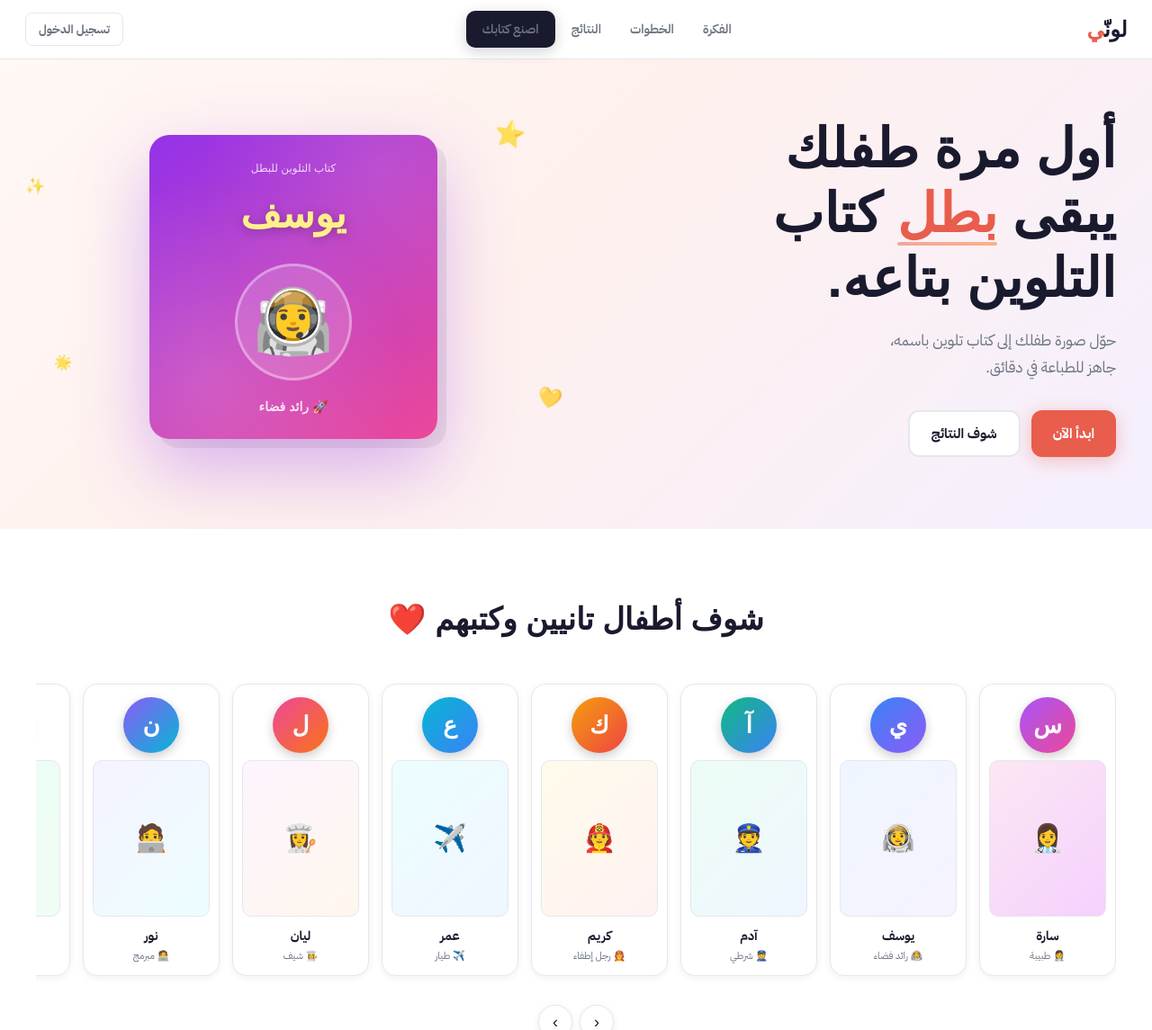
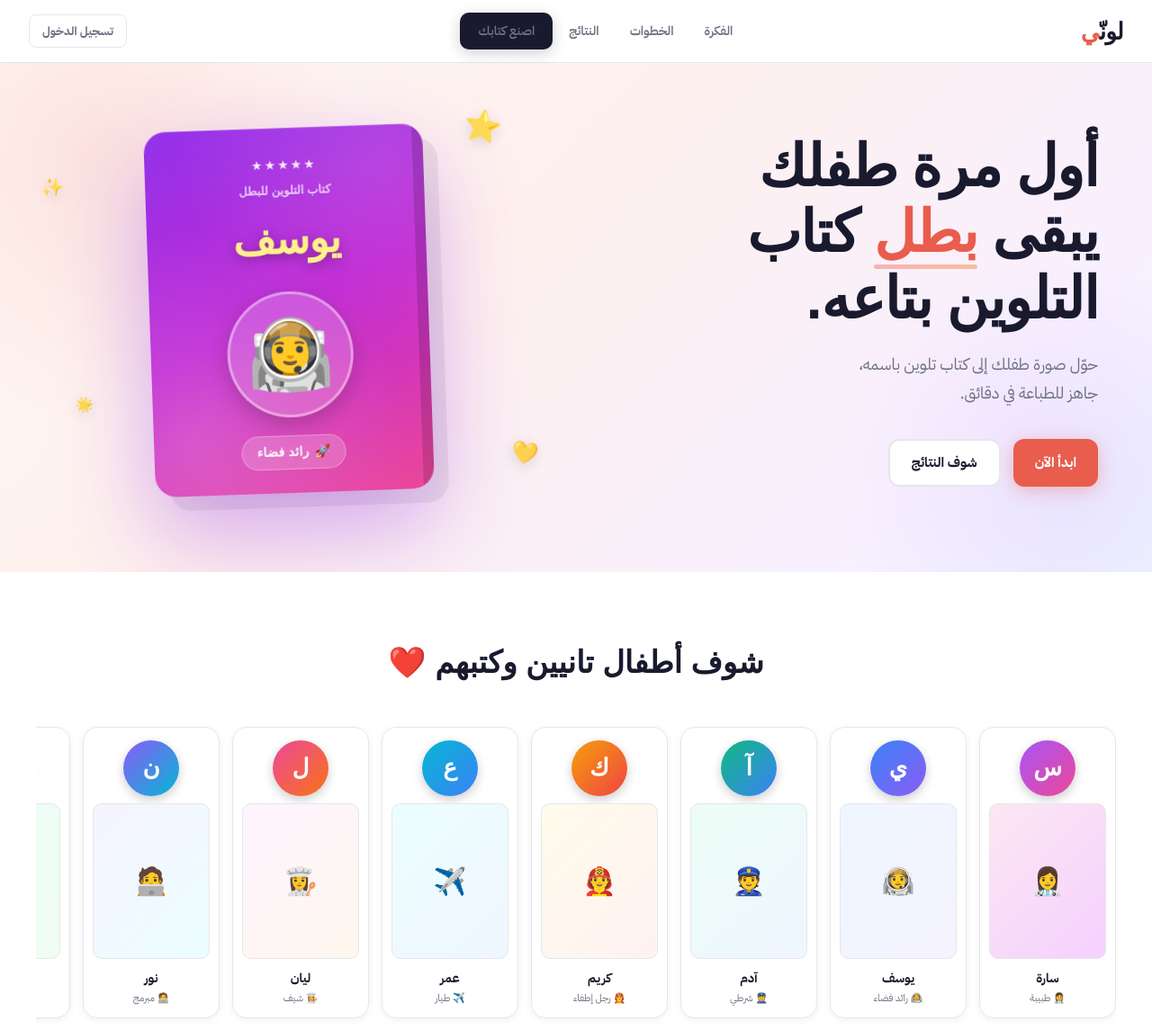
Before and after one commit to MahmedRahman/coloring_web, a Flask app: page / in a window 1280 px wide. Shown: the top 1145 px of the page at 90% size. Run offline with Flask 3, Linux system fonts and the light colour scheme; parts of the project's set-up code (start-up, migrations or seed data) failed here and were passed over; some libraries are stand-ins or nearby versions; some web fonts are replaced.

Commit message:
improve: enhanced navbar, hero with 3D book effect, and proper full footer

```diff
--- a/templates/landing.html
+++ b/templates/landing.html
@@ -37,17 +37,27 @@ img{max-width:100%;display:block}
 .nav{
   position:sticky;top:0;z-index:50;
   display:flex;align-items:center;justify-content:space-between;
-  gap:16px;padding:12px 28px;
-  background:rgba(255,255,255,.96);
+  gap:16px;padding:14px 32px;
+  background:rgba(255,255,255,.97);
   border-bottom:1px solid var(--border);
-  backdrop-filter:blur(16px);-webkit-backdrop-filter:blur(16px);
+  backdrop-filter:blur(20px);-webkit-backdrop-filter:blur(20px);
+  min-height:60px;
 }
-.nav-brand{font-family:var(--display);font-weight:800;font-size:24px;letter-spacing:-.02em;color:var(--ink);flex-shrink:0}
+.nav-brand{
+  font-family:var(--display);font-weight:800;font-size:26px;
+  letter-spacing:-.03em;color:var(--ink);flex-shrink:0;
+  line-height:1;
+}
 .nav-brand span{color:var(--coral)}
-.nav-links{display:flex;align-items:center;gap:4px;flex:1;justify-content:center}
-.nav-links a{padding:8px 14px;font-size:14px;font-weight:600;color:var(--muted);border-radius:8px;transition:color .15s,background .15s}
-.nav-links a:hover{color:var(--ink);background:rgba(0,0,0,.04)}
-.nav-auth{display:flex;align-items:center;gap:8px}
+.nav-links{display:flex;align-items:center;gap:2px;flex:1;justify-content:center}
+.nav-links a{
+  padding:8px 16px;font-size:14px;font-weight:600;
+  color:var(--muted);border-radius:8px;
+  transition:color .15s,background .15s;
+  white-space:nowrap;
+}
+.nav-links a:hover{color:var(--ink);background:rgba(0,0,0,.05)}
+.nav-auth{display:flex;align-items:center;gap:8px;flex-shrink:0}
 
 /* ====== BUTTONS ====== */
 .btn{
@@ -77,57 +87,118 @@ img{max-width:100%;display:block}
 
 /* ====== HERO ====== */
 .hero-section{
-  background:linear-gradient(135deg,#fff8f5 0%,#fef0ed 45%,#f5f0ff 100%);
-  position:relative;overflow:hidden;padding:64px 28px 80px;
+  background:linear-gradient(135deg,#fff8f5 0%,#fef0ed 40%,#f8f0ff 80%,#f0f4ff 100%);
+  position:relative;overflow:hidden;padding:72px 32px 88px;
+}
+/* Decorative blobs */
+.hero-section::before{
+  content:'';position:absolute;
+  width:600px;height:600px;border-radius:50%;
+  background:radial-gradient(circle,rgba(232,93,76,.12) 0%,transparent 70%);
+  top:-200px;left:-200px;pointer-events:none;
+}
+.hero-section::after{
+  content:'';position:absolute;
+  width:500px;height:500px;border-radius:50%;
+  background:radial-gradient(circle,rgba(139,92,246,.1) 0%,transparent 70%);
+  bottom:-150px;right:-150px;pointer-events:none;
 }
 .hero-inner{
-  max-width:1200px;margin:0 auto;
-  display:grid;grid-template-columns:1fr 1fr;
-  gap:56px;align-items:center;
+  max-width:1160px;margin:0 auto;
+  display:grid;grid-template-columns:1.1fr 1fr;
+  gap:64px;align-items:center;position:relative;z-index:1;
 }
 .hero-text h1{
   font-family:var(--display);
-  font-size:clamp(34px,5.5vw,60px);
-  font-weight:800;line-height:1.2;
-  color:var(--ink);margin-bottom:18px;
+  font-size:clamp(36px,5.5vw,64px);
+  font-weight:800;line-height:1.15;
+  color:var(--ink);margin-bottom:20px;
+  letter-spacing:-.02em;
 }
-.hero-text h1 .hl{color:var(--coral);position:relative}
+.hero-text h1 .hl{
+  color:var(--coral);position:relative;
+  display:inline-block;
+}
 .hero-text h1 .hl::after{
-  content:'';position:absolute;bottom:-2px;left:0;right:0;
-  height:4px;border-radius:2px;
+  content:'';position:absolute;bottom:-3px;left:0;right:0;
+  height:5px;border-radius:3px;
   background:linear-gradient(90deg,var(--coral),#f97316);
-  opacity:.5;
+  opacity:.4;
 }
-.hero-sub{font-size:17px;color:var(--muted);line-height:1.75;margin-bottom:32px;max-width:42ch}
-.hero-cta{display:flex;gap:12px;flex-wrap:wrap}
+.hero-sub{
+  font-size:18px;color:var(--muted);line-height:1.75;
+  margin-bottom:36px;max-width:44ch;
+}
+.hero-cta{display:flex;gap:14px;flex-wrap:wrap}
 .hero-visual{display:flex;align-items:center;justify-content:center;position:relative}
 
 /* Floating decorations */
-.hero-deco{position:absolute;animation:floaty 4s ease-in-out infinite;pointer-events:none;font-size:28px;opacity:.8}
-@keyframes floaty{0%,100%{transform:translateY(0) rotate(0deg)}50%{transform:translateY(-12px) rotate(12deg)}}
+.hero-deco{
+  position:absolute;animation:floaty 4s ease-in-out infinite;
+  pointer-events:none;font-size:28px;opacity:.85;
+  filter:drop-shadow(0 4px 8px rgba(0,0,0,.15));
+}
+@keyframes floaty{0%,100%{transform:translateY(0) rotate(0deg)}50%{transform:translateY(-14px) rotate(12deg)}}
 
-/* Book illustration */
+/* Book card illustration */
 .hero-book{
-  width:100%;max-width:320px;border-radius:22px;
-  background:linear-gradient(145deg,#9333ea 0%,#ec4899 100%);
-  padding:28px 22px 24px;
-  box-shadow:0 32px 80px rgba(147,51,234,.35),10px 10px 0 rgba(0,0,0,.07);
+  width:100%;max-width:310px;
+  border-radius:24px;
+  background:linear-gradient(155deg,#9333ea 0%,#c026d3 50%,#ec4899 100%);
+  padding:30px 24px 26px;
+  box-shadow:
+    0 40px 100px rgba(147,51,234,.4),
+    16px 16px 0 rgba(0,0,0,.07),
+    inset 0 1px 0 rgba(255,255,255,.2);
   position:relative;overflow:hidden;text-align:center;
   color:#fff;font-family:var(--display);
+  transform:rotate(-2deg);
+  transition:transform .3s ease;
 }
+.hero-book:hover{transform:rotate(0deg) scale(1.02)}
 .hero-book::before{
   content:'';position:absolute;inset:0;
-  background:radial-gradient(circle at 20% 80%,rgba(255,255,255,.15) 0%,transparent 60%),
-             radial-gradient(circle at 80% 10%,rgba(255,255,255,.1) 0%,transparent 50%);
+  background:
+    radial-gradient(circle at 15% 85%,rgba(255,255,255,.18) 0%,transparent 55%),
+    radial-gradient(circle at 85% 10%,rgba(255,255,255,.12) 0%,transparent 50%);
 }
-.hero-book-kicker{font-size:12px;opacity:.8;margin-bottom:4px;position:relative}
-.hero-book-name{font-size:44px;font-weight:800;color:#fef08a;margin-bottom:18px;position:relative;text-shadow:0 2px 12px rgba(0,0,0,.25)}
+/* Spine effect */
+.hero-book::after{
+  content:'';position:absolute;
+  top:0;right:0;bottom:0;width:12px;
+  background:rgba(0,0,0,.15);
+  border-radius:0 24px 24px 0;
+}
+.hero-book-stars{
+  font-size:14px;letter-spacing:2px;margin-bottom:6px;
+  position:relative;opacity:.9;
+}
+.hero-book-kicker{
+  font-size:13px;opacity:.75;margin-bottom:6px;
+  position:relative;font-weight:600;
+}
+.hero-book-name{
+  font-size:46px;font-weight:800;color:#fef08a;
+  margin-bottom:20px;position:relative;
+  text-shadow:0 3px 14px rgba(0,0,0,.3);
+  letter-spacing:-.02em;
+}
 .hero-book-char{
-  width:130px;height:130px;border-radius:50%;margin:0 auto;position:relative;
-  background:rgba(255,255,255,.15);border:3px solid rgba(255,255,255,.35);
-  display:flex;align-items:center;justify-content:center;font-size:72px;
+  width:140px;height:140px;border-radius:50%;margin:0 auto;
+  position:relative;
+  background:rgba(255,255,255,.18);
+  border:3px solid rgba(255,255,255,.4);
+  display:flex;align-items:center;justify-content:center;
+  font-size:78px;
+  box-shadow:0 8px 24px rgba(0,0,0,.2);
 }
-.hero-book-bottom{position:relative;margin-top:18px;font-size:14px;font-weight:700;opacity:.85}
+.hero-book-badge{
+  position:relative;margin-top:20px;
+  display:inline-flex;align-items:center;gap:6px;
+  background:rgba(255,255,255,.18);border:1px solid rgba(255,255,255,.3);
+  border-radius:999px;padding:6px 16px;
+  font-size:14px;font-weight:700;letter-spacing:.02em;
+}
 
 /* ====== SECTION COMMONS ====== */
 .sec{padding:72px 28px}
@@ -387,7 +493,7 @@ img{max-width:100%;display:block}
     <a href="#idea">الفكرة</a>
     <a href="#how">الخطوات</a>
     <a href="#results">النتائج</a>
-    <a class="btn btn-primary" href="/app" style="font-size:14px;padding:9px 18px;border-radius:10px">اصنع كتابك</a>
+    <a class="btn btn-primary" href="/app" style="font-size:14px;padding:9px 20px;border-radius:10px">اصنع كتابك</a>
   </nav>
   <div class="nav-auth">
     <span class="nav-user-label" id="lnd-user-label"></span>
@@ -409,15 +515,16 @@ img{max-width:100%;display:block}
       </div>
     </div>
     <div class="hero-visual">
-      <span class="hero-deco" style="top:-14px;right:28px;animation-delay:0s">⭐</span>
-      <span class="hero-deco" style="bottom:16px;right:-12px;font-size:22px;animation-delay:1s">💛</span>
-      <span class="hero-deco" style="top:44px;left:-12px;font-size:18px;animation-delay:2s">✨</span>
-      <span class="hero-deco" style="bottom:60px;left:20px;font-size:16px;animation-delay:.5s">🌟</span>
+      <span class="hero-deco" style="top:-18px;right:24px;font-size:34px;animation-delay:0s">⭐</span>
+      <span class="hero-deco" style="bottom:12px;right:-16px;font-size:24px;animation-delay:1.2s">💛</span>
+      <span class="hero-deco" style="top:50px;left:-14px;font-size:20px;animation-delay:2.4s">✨</span>
+      <span class="hero-deco" style="bottom:70px;left:24px;font-size:16px;animation-delay:.6s">🌟</span>
       <div class="hero-book">
+        <div class="hero-book-stars">★★★★★</div>
         <div class="hero-book-kicker">كتاب التلوين للبطل</div>
         <div class="hero-book-name">يوسف</div>
         <div class="hero-book-char">🧑‍🚀</div>
-        <div class="hero-book-bottom">🚀 رائد فضاء</div>
+        <div class="hero-book-badge">🚀 <span>رائد فضاء</span></div>
       </div>
     </div>
   </div>
@@ -701,15 +808,36 @@ img{max-width:100%;display:block}
 </div>
 
 <!-- ====== FOOTER ====== -->
-<div class="footer-fb-bar">
-  <span class="copy">© 2026 لونّي</span>
-  <a href="https://www.facebook.com/Lawenyapp" target="_blank" rel="noopener noreferrer" class="btn-fb">
-    <svg width="16" height="16" viewBox="0 0 24 24" fill="currentColor">
-      <path d="M24 12.073c0-6.627-5.373-12-12-12s-12 5.373-12 12c0 5.99 4.388 10.954 10.125 11.854v-8.385H7.078v-3.47h3.047V9.43c0-3.007 1.792-4.669 4.533-4.669 1.312 0 2.686.235 2.686.235v2.953H15.83c-1.491 0-1.956.925-1.956 1.874v2.25h3.328l-.532 3.47h-2.796v8.385C19.612 23.027 24 18.062 24 12.073z"/>
-    </svg>
-    تابعنا على فيسبوك
-  </a>
-</div>
+<footer class="site-footer">
+  <div class="footer-inner">
+    <div class="footer-brand-col">
+      <a class="footer-logo" href="/">لونّ<span>ي</span></a>
+      <p class="footer-tagline">حوّل صورة طفلك إلى كتاب تلوين باسمه،<br>جاهز للطباعة في دقائق.</p>
+      <div class="footer-social">
+        <a href="https://www.facebook.com/Lawenyapp" target="_blank" rel="noopener noreferrer" class="btn-social-fb" aria-label="فيسبوك">
+          <svg width="20" height="20" viewBox="0 0 24 24" fill="currentColor"><path d="M24 12.073c0-6.627-5.373-12-12-12s-12 5.373-12 12c0 5.99 4.388 10.954 10.125 11.854v-8.385H7.078v-3.47h3.047V9.43c0-3.007 1.792-4.669 4.533-4.669 1.312 0 2.686.235 2.686.235v2.953H15.83c-1.491 0-1.956.925-1.956 1.874v2.25h3.328l-.532 3.47h-2.796v8.385C19.612 23.027 24 18.062 24 12.073z"/></svg>
+          تابعنا على فيسبوك
+        </a>
+      </div>
+    </div>
+    <div class="footer-links-col">
+      <h4>الصفحات</h4>
+      <a href="#idea">الفكرة</a>
+      <a href="#how">كيف يشتغل</a>
+      <a href="#results">النتائج</a>
+      <a href="/app">اصنع كتابك</a>
+      <a href="/dashboard">حسابي</a>
+    </div>
+    <div class="footer-links-col">
+      <h4>تواصل</h4>
+      <a href="https://www.facebook.com/Lawenyapp" target="_blank" rel="noopener noreferrer">📱 فيسبوك</a>
+      <a href="/app">ابدأ مجاناً</a>
+    </div>
+  </div>
+  <div class="footer-bottom">
+    <span>© 2026 لونّي — جميع الحقوق محفوظة</span>
+  </div>
+</footer>
 
 <!-- ====== AUTH MODAL ====== -->
 <div class="lnd-modal-backdrop" id="lnd-auth-modal" role="dialog" aria-modal="true">
```
Also changed, not shown: other parts of templates/landing.html (+48 -13 lines).
